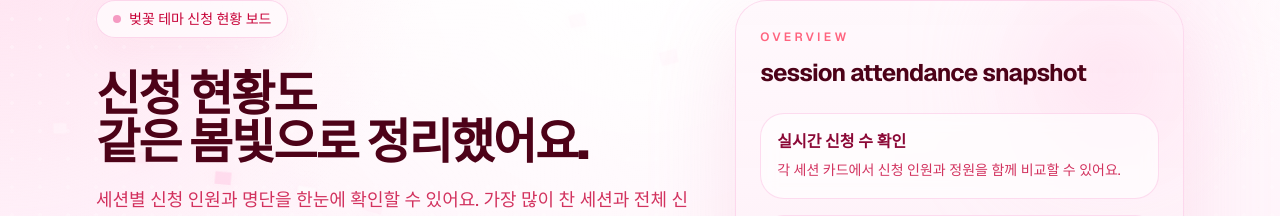
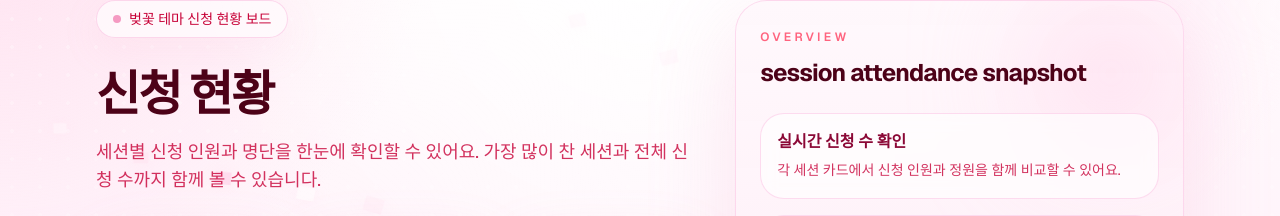
Before and after one commit to joh537874/ampersand-session, a Next.js app: page /attendees in a window 1280 px wide. Shown: the part 133-349 px from the top of the page. Built offline with nearby package versions, Linux system fonts and the light colour scheme; no server answers; the database is empty.

Commit message:
헤더 텍스트 수정

```diff
--- a/src/app/attendees/page.tsx
+++ b/src/app/attendees/page.tsx
@@ -66,9 +66,8 @@ export default async function AttendeesPage() {
 
             <div className="max-w-3xl">
               <h1 className="text-4xl font-black tracking-[-0.04em] text-rose-950 sm:text-5xl">
-                신청 현황도
+                신청 현황
                 <br />
-                같은 봄빛으로 정리했어요.
               </h1>
               <p className="mt-5 max-w-2xl text-base leading-7 text-rose-700/80 sm:text-lg">
                 세션별 신청 인원과 명단을 한눈에 확인할 수 있어요. 가장 많이 찬 세션과 전체 신청 수까지 함께 볼 수 있습니다.
--- a/src/app/page.tsx
+++ b/src/app/page.tsx
@@ -72,8 +72,9 @@ export default async function HomePage() {
 
             <div className="max-w-3xl">
               <h1 className="text-4xl font-black tracking-[-0.04em] text-rose-800 sm:text-5xl lg:text-6xl">
-                벚꽃 하츄핑 봄날의 세션 신청~!
+                벚꽃 하츄핑
                 <br />
+                봄날의 세션 신청~!
               </h1>
               <p className="mt-5 max-w-2xl text-base leading-7 text-rose-700/80 sm:text-lg">
                화이팅이에요 Ampersand~!!
```
